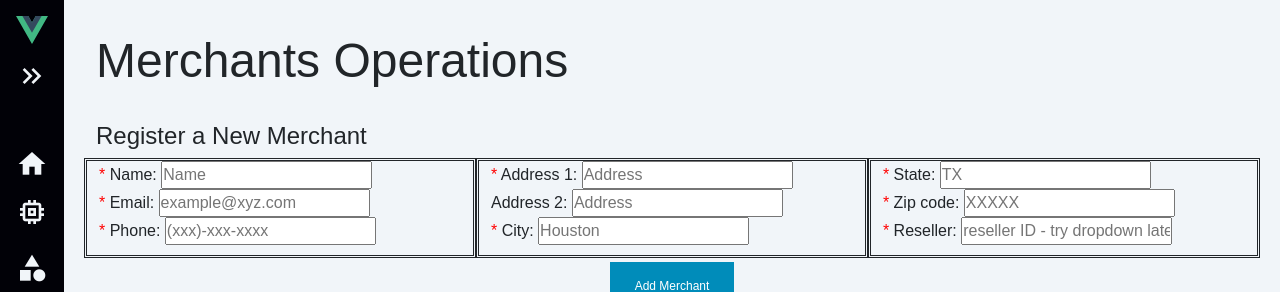
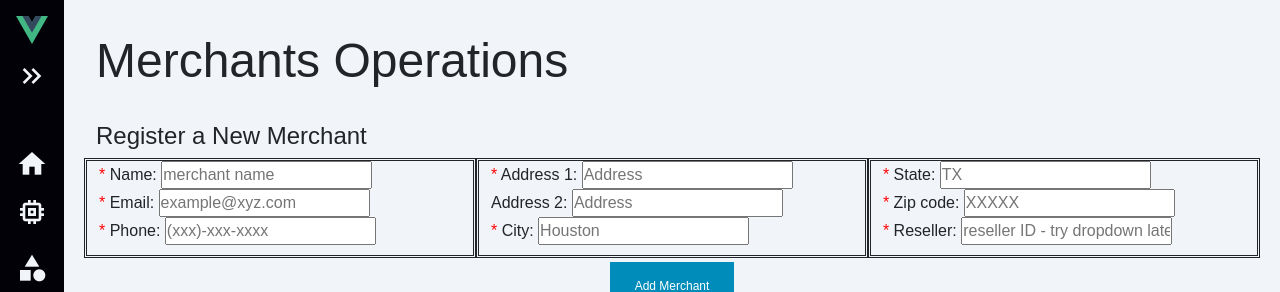
Before and after one commit to jhui98/CIS-4375-Group-6, a Vue app in the folder Frontend/: page /Merchants in a window 1280 px wide. Shown: the top 292 px of the page. Built offline with nearby package versions, Linux system fonts and the light colour scheme; no server answers.

Commit message:
Update Merchants.vue

```diff
--- a/Frontend/src/views/Merchants.vue
+++ b/Frontend/src/views/Merchants.vue
@@ -87,7 +87,11 @@ export default {
               <!-- asterisk to denote required field-->
               <span style="color: #ff0000">* </span>
               <span class="text-gray-700">Name: </span>
-              <input type="text" v-model="merchant.merchant_name" placeholder="Name" />
+              <input
+                type="text"
+                v-model="merchant.merchant_name"
+                placeholder="merchant name"
+              />
             </label>
             <!-- form field -->
             <label class="block">
```
